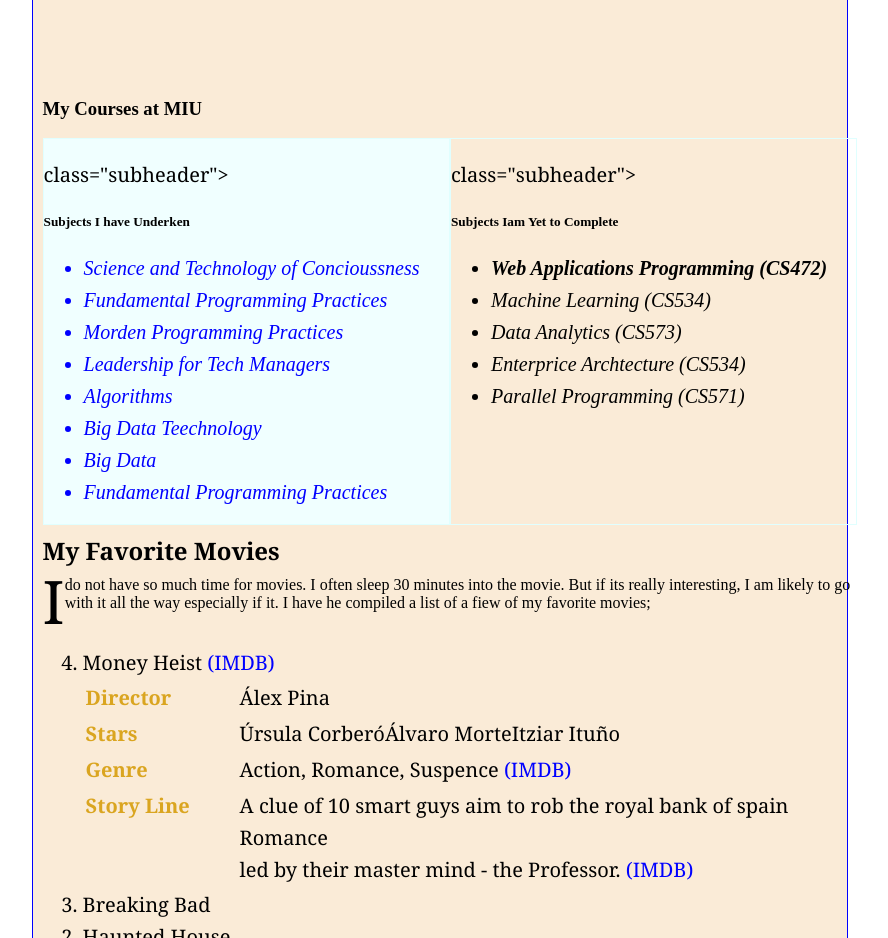
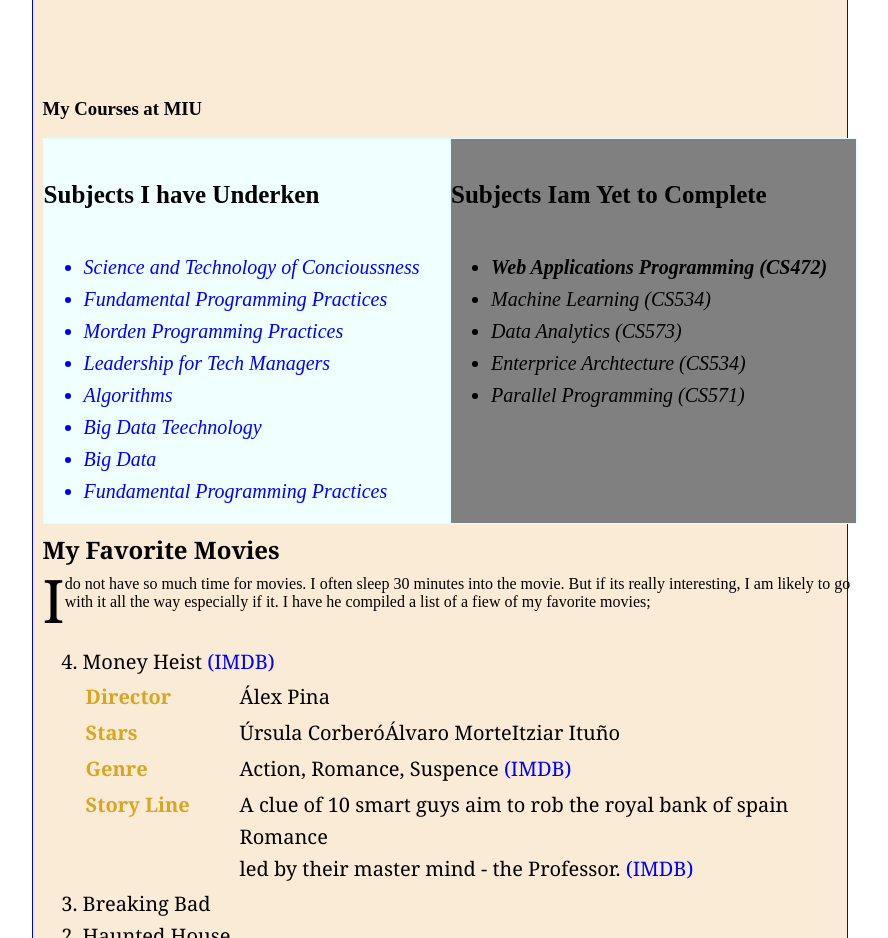
Before and after one commit to gbbwalyamiu/gbbwalyamiu.github.io, a plain HTML site: page lab2/index.html in a window 1280 px wide. Shown: the part 940-1878 px from the top of the page, without its empty margins (181-1069 px from the left). Drawn offline with Linux system fonts and the light colour scheme.

Commit message:
done
done

```diff
--- a/lab2/index.html
+++ b/lab2/index.html
@@ -93,7 +93,7 @@
             <div class="insidecontentdiv" style="display:flex ;">
 
                 <div class="halfdiv" style="background-color:azure">
-                    <p>class="subheader"><h5>Subjects I have Underken</h5></p>
+                    <p class="subheader"><h5 style="font-size: 25px">Subjects I have Underken</h5></p>
 
                     <ul>
                         <li>Science and Technology of Concioussness</li>
@@ -108,8 +108,8 @@
 
 
                 </div>
-                <div class="halfdiv">
-                  <p>class="subheader"><h5>Subjects Iam Yet to Complete</h5></p>
+                <div class="halfdiv" style="background-color:grey ;">
+                  <p class="subheader"><h5 style="font-size: 25px">Subjects Iam Yet to Complete</h5></p>
 
                     <ul class="ownul">
                         <li style="font-weight:600;">Web Applications Programming (CS472)</li>
```
